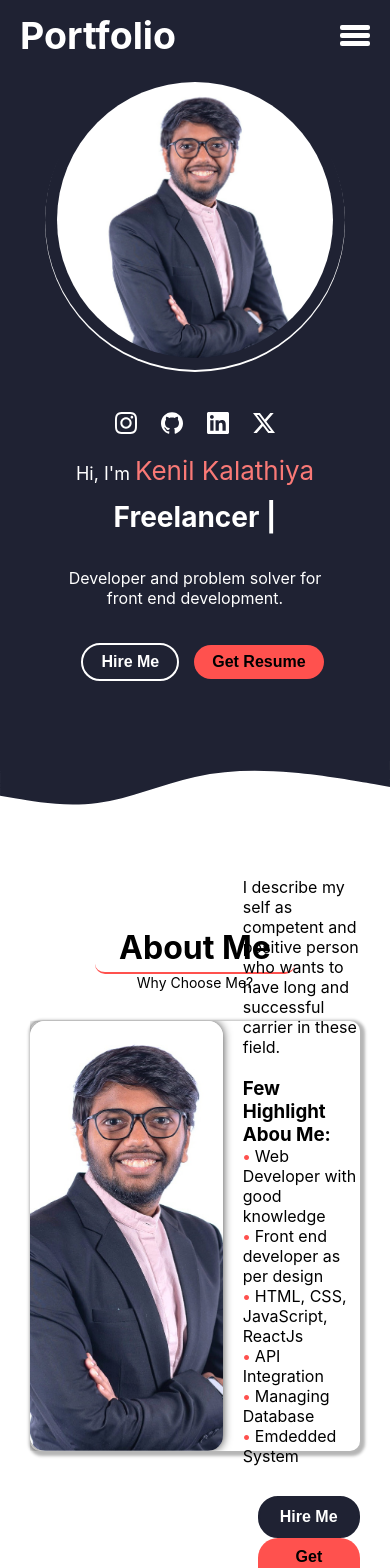
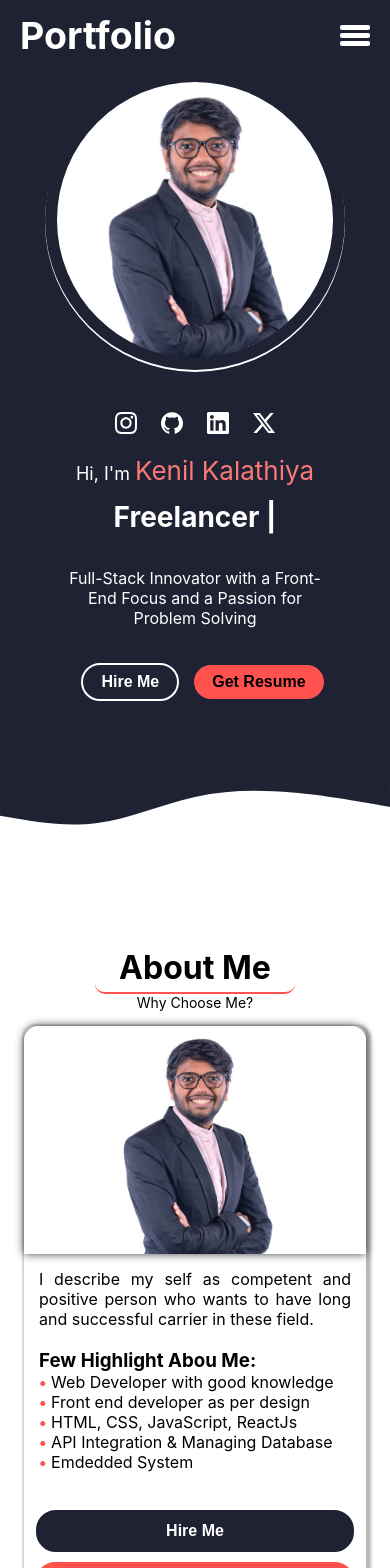
Before and after one commit to kenilkalathiya/kenilkalathiya.github.io, a React (Create React App) app: page / in a window 390 px wide. Shown: the top 1568 px of the page. Built offline with nearby package versions, Linux system fonts and the light colour scheme.

Commit message:
Abot Me section responsive

```diff
--- a/src/Portfolio/AboutMe/AboutMe.css
+++ b/src/Portfolio/AboutMe/AboutMe.css
@@ -7,8 +7,6 @@
     --grey-color:rgb(31, 34, 51);
     --darkgrey-color:rgb(22, 25, 46);
 }
-
-
 
 .about-me{
     display:flex;
@@ -49,6 +47,18 @@
     padding-left: 20px;
     /* justify-content: center;
     align-items: center; */
+}
+
+.detail p{
+    padding: 0px 15px;
+}
+
+.list{
+    padding: 0px 15px;;
+}
+
+.detail p{
+    text-align: justify;
 }
 
 .list ul li{
@@ -94,3 +104,66 @@
     border:2px solid var(--orange-color);
     color: white;
 }
+
+
+/* Tablets */
+@media (max-width: 1024px) {
+    .about-me .extra {
+        flex-direction: column;
+        width: 80%;
+        height: auto;
+    }
+
+    .photo img {
+        width: 100%;
+        height: 300px;
+        border-radius: 15px 15px 0 0;
+        clip-path: none;
+    }
+
+    .detail {
+        width: 100%;
+        padding: 20px;
+    }
+
+    .profile-buttons {
+        display: flex;
+        flex-direction: column;
+        gap: 10px;
+    }
+
+    .buttons {
+        width: 100%;
+        text-align: center;
+        margin-left: 0;
+    }
+}
+
+/* Mobile */
+@media (max-width: 600px) {
+    .about-me {
+        margin: 15px; /* smaller margins */
+    }
+
+    .about-me .extra {
+        width: 95%; /* almost full width */
+    }
+
+    .photo img {
+        width: 100%; /* image fills container */
+        height: auto; /* maintain aspect ratio */
+    }
+
+    .detail{
+        width: 100%; /* detail section matches container */
+        padding: 15px; /* smaller padding */
+
+    }
+
+    .profile-buttons {
+        font-size: 14px;
+        padding: 8px 12px;
+    }
+
+
+}
--- a/src/Portfolio/AboutMe/AboutMe.jsx
+++ b/src/Portfolio/AboutMe/AboutMe.jsx
@@ -28,8 +28,7 @@ export default function AboutMe() {
                 <li> Web Developer with good knowledge</li>
                 <li> Front end developer as per design</li>
                 <li> HTML, CSS, JavaScript, ReactJs</li>
-                <li> API Integration</li>
-                <li> Managing Database</li>
+                <li> API Integration & Managing Database</li>
                 <li> Emdedded System</li>
               </ul>
             </div>
--- a/src/Portfolio/Home/Home.jsx
+++ b/src/Portfolio/Home/Home.jsx
@@ -34,7 +34,7 @@ export default function Home() {
                                     <Typical
                                     loop={Infinity}
                                     steps={[
-                                        "Front-end Developer 💻",
+                                        "Full-Stack Developer",
                                         1500,
                                         "Freelancer " ,
                                         1500,
@@ -45,7 +45,7 @@ export default function Home() {
                                 </h1>
 
                                 <span className="profile-role-tagline">
-                                    Developer and problem solver for front end development.
+                                    Full-Stack Innovator with a Front-End Focus and a Passion for Problem Solving
                                 </span>
                             <div className="profile-button">
                                 <button className="hire-me button">
--- a/src/Portfolio/Home/home.css
+++ b/src/Portfolio/Home/home.css
@@ -16,17 +16,17 @@ body, html {
 
 .profile-container {
     display: flex;
-    align-items: center;       /* vertically align text & image */
-    justify-content: center;   /* center the whole group */
-    gap: 250px;                /* space between text and image */
+    align-items: center;
+    justify-content: center;
+    gap: 250px;
     padding: 80px 20px;
     background: var(--grey-color);
     background-attachment: fixed;
     width: 100%;
-    /* max-width: 1200px;         limit max width for large screens */
-    margin: 0 auto;            /* center container on screen */
+    margin: 0 auto;
     box-sizing: border-box;
 }
+
 
 
 .profile-content {
@@ -66,12 +66,13 @@ body, html {
 }
 
 .profile-role{
-    font-size: 35px;
+    font-size: 45px;
+    width: 100%;
     margin: 14px 0px 34px 0px;
 }
 
 .profile-role-tagline{
-    font-size: 17px;
+    font-size: 20px;
 }
 
 .profile-button{
@@ -115,8 +116,8 @@ body, html {
     display: flex;
     align-items: center;
     justify-content: center;
-    height: 350px;
-    width: 350px;
+    height: 420px;
+    width: 420px;
     border-radius: 50%;
     overflow: hidden;
     box-shadow: 0px 2px 0px 0px white;
```
